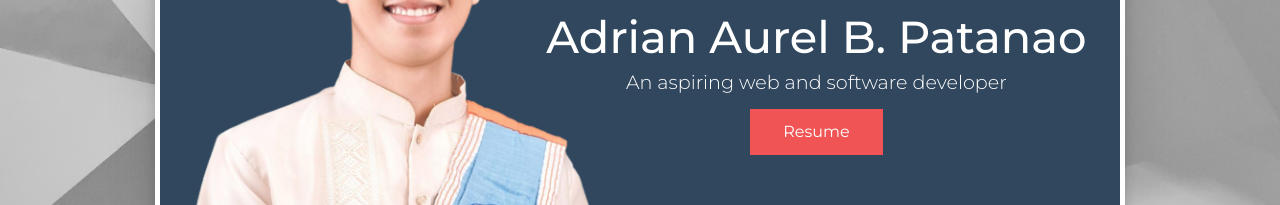
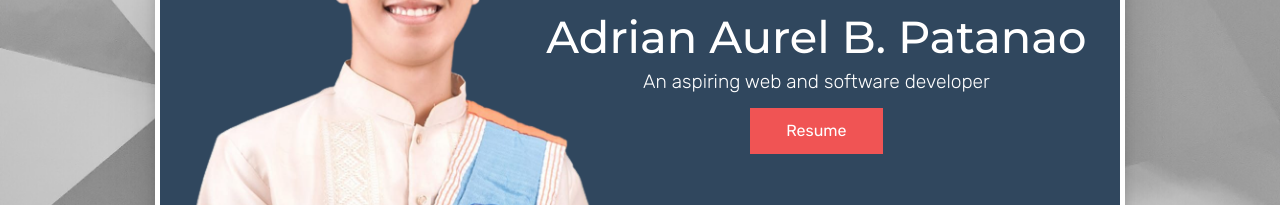
Before and after one commit to patsypatsyyy/my-portfolio, a plain HTML site: page index.html in a window 1280 px wide. Shown: the part 257-462 px from the top of the page. Drawn offline with Linux system fonts and the light colour scheme.

Commit message:
Small Changes

```diff
--- a/index.html
+++ b/index.html
@@ -8,7 +8,7 @@
 	<!-- Google Fonts -->
 	<link rel="preconnect" href="https://fonts.googleapis.com">
 	<link rel="preconnect" href="https://fonts.gstatic.com" crossorigin>
-	<link href="https://fonts.googleapis.com/css2?family=Montserrat:wght@100;200;300;400;500;600&family=Roboto:wght@100;300;400;500;700;900&display=swap" rel="stylesheet">
+	<link href="https://fonts.googleapis.com/css2?family=Montserrat:wght@200;300;400;500;600;700;800;900&family=Roboto:wght@100;300;400;500;700;900&family=Rubik:wght@300;400;500;600;700;800;900&display=swap" rel="stylesheet">
 
 	<!-- style.css -->
 	<link rel="stylesheet" type="text/css" href="style.css">
--- a/style.css
+++ b/style.css
@@ -102,7 +102,7 @@ body {
 
 .titles h2 {
   color: white;
-  font-family: 'Montserrat', sans-serif;
+  font-family: 'Rubik', sans-serif;
   font-size: 1.5vw;
   font-weight: 300;
   margin: 1% 0 0 0;
@@ -113,7 +113,7 @@ body {
   background-color: #F05454;
   border: none;
   color: white;
-  font-family: 'Montserrat', sans-serif;
+  font-family: 'rubik', sans-serif;
   font-size: 1.25vw;
   font-weight: 400;
   height: 15%;
```
